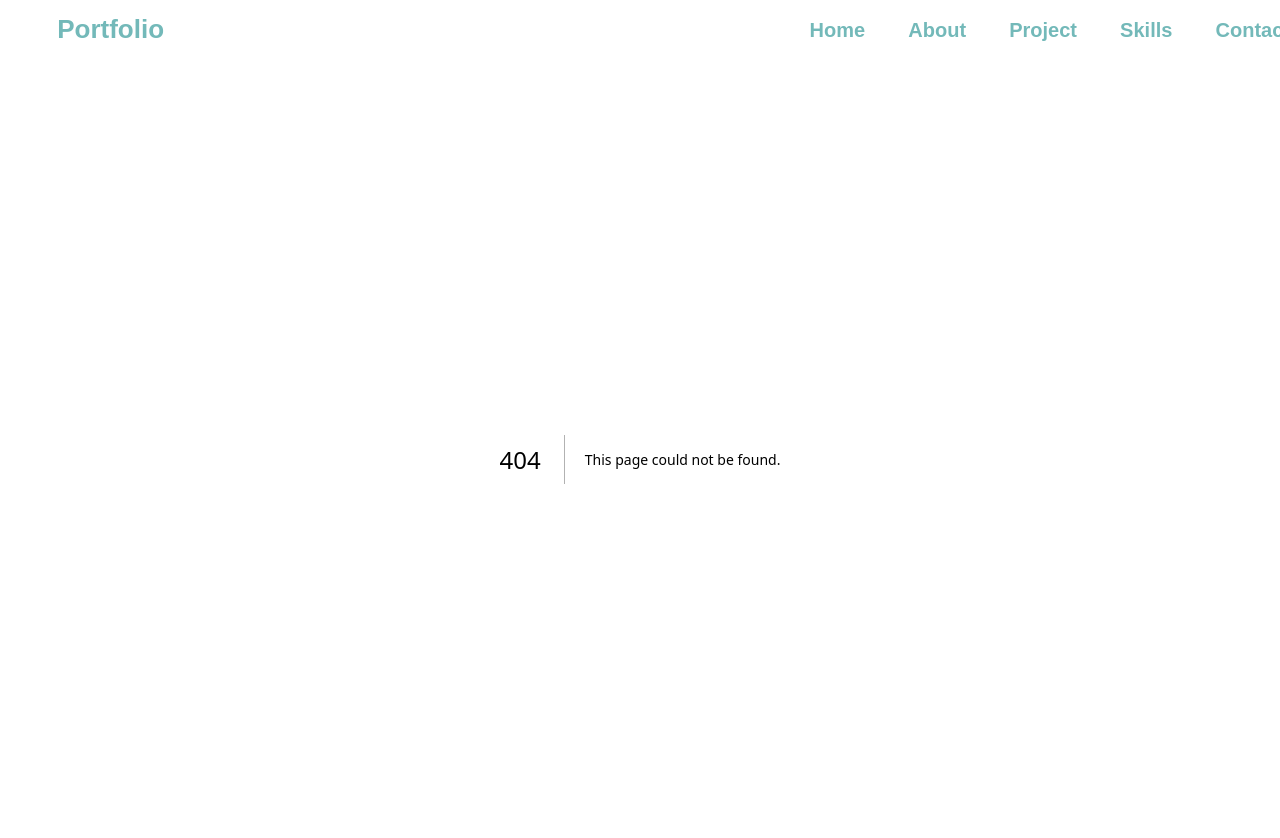
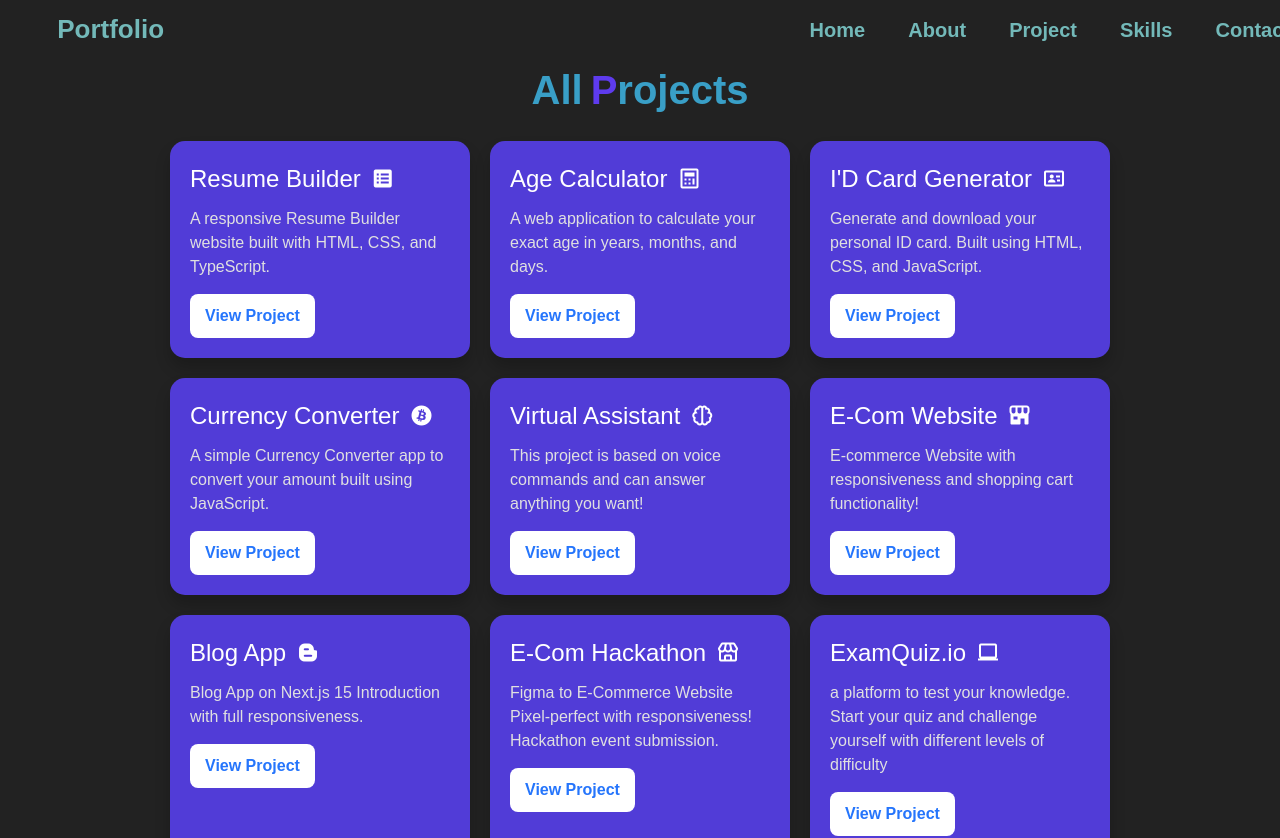
Before and after one commit to MuhammadSamad30/Portfolio-Next.js, a Next.js app: page /projects in a window 1280 px wide. Before the commit this address had no page. Shown: the top 838 px of the page. Built offline with nearby package versions, Linux system fonts and the light colour scheme.

Commit message:
Portfolio-Next.js

```diff
--- /dev/null
+++ b/app/projects/page.tsx
@@ -0,0 +1,12 @@
+import AllProjects from "@/components/AllProjects";
+import React from "react";
+
+const AllProject = () => {
+  return (
+    <div>
+      <AllProjects />
+    </div>
+  );
+};
+
+export default AllProject;
--- /dev/null
+++ b/components/AllProjects.tsx
@@ -0,0 +1,33 @@
+"use client";
+import "boxicons/css/boxicons.min.css";
+import { projectsData } from "../data/projectsData";
+
+const Project1 = () => {
+  return (
+    <>
+      <h1 id="project-heading">
+        All<span className="pl-2">P</span>rojects
+      </h1>
+      <div id="projects">
+        {projectsData.map((project: any) => (
+          <div key={project.id} id={`project project-${project.id}`}>
+            <h3>
+              {project.title} <i className={`bx ${project.icon}`}></i>
+            </h3>
+            <p>{project.description}</p>
+            <a
+              href={project.link}
+              target="_blank"
+              rel="noopener noreferrer"
+              id="project-link"
+            >
+              View Project
+            </a>
+          </div>
+        ))}
+      </div>
+    </>
+  );
+};
+
+export default Project1;
--- a/components/Project.tsx
+++ b/components/Project.tsx
@@ -1,4 +1,5 @@
 import "boxicons/css/boxicons.min.css";
+import Link from "next/link";
 
 const Project1 = () => {
   return (
@@ -52,9 +53,9 @@ const Project1 = () => {
     </div>
 
     <div id="project project-9">
-      <h3>IN DEVELOPMENT</h3>
+      <h3>Want To See All</h3>
       <p></p>
-      <a href="#" target="_blank" rel="noopener noreferrer" id="project-link">View Project</a>
+      <Link href="/projects" id="project-link">View All</Link>
     </div>
   </div>
   )
--- /dev/null
+++ b/data/projectsData.ts
@@ -0,0 +1,82 @@
+export const projectsData = [
+  {
+    id: 1,
+    title: "Resume Builder",
+    description:
+      "A responsive Resume Builder website built with HTML, CSS, and TypeScript.",
+    icon: "bxs-spreadsheet",
+    link: "https://shareable-resume-builder-by-samad.vercel.app/",
+  },
+  {
+    id: 2,
+    title: "Age Calculator",
+    description:
+      "A web application to calculate your exact age in years, months, and days.",
+    icon: "bx-calculator",
+    link: "https://age-calculator-delta-pearl.vercel.app/",
+  },
+  {
+    id: 3,
+    title: "I'D Card Generator",
+    description:
+      "Generate and download your personal ID card. Built using HTML, CSS, and JavaScript.",
+    icon: "bx-id-card",
+    link: "https://muhammad-samad-id-card-generator.vercel.app/",
+  },
+  {
+    id: 4,
+    title: "Currency Converter",
+    description:
+      "A simple Currency Converter app to convert your amount built using JavaScript.",
+    icon: "bxl-bitcoin",
+    link: "https://muhammad-samad-currency-convertor.vercel.app/",
+  },
+  {
+    id: 5,
+    title: "Virtual Assistant",
+    description:
+      "This project is based on voice commands and can answer anything you want!",
+    icon: "bx-brain",
+    link: "https://virtual-assistant-js-by-samad.vercel.app/",
+  },
+  {
+    id: 6,
+    title: "E-Com Website",
+    description:
+      "E-commerce Website with responsiveness and shopping cart functionality!",
+    icon: "bxs-store-alt",
+    link: "https://e-commerce-website-by-samad.vercel.app/",
+  },
+  {
+    id: 7,
+    title: "Blog App",
+    description:
+      "Blog App on Next.js 15 Introduction with full responsiveness.",
+    icon: "bxl-blogger",
+    link: "https://basic-blog-app-by-samad.vercel.app/",
+  },
+  {
+    id: 8,
+    title: "E-Com Hackathon",
+    description:
+      "Figma to E-Commerce Website Pixel-perfect with responsiveness! Hackathon event submission.",
+    icon: "bx-store",
+    link: "https://e-commerce-hackathon-by-samad.vercel.app/",
+  },
+  {
+    id: 9,
+    title: "ExamQuiz.io",
+    description:
+      "a platform to test your knowledge. Start your quiz and challenge yourself with different levels of difficulty",
+    icon: "bx bx-laptop",
+    link: "https://exam-quiz-io-muhammad-samad.vercel.app/",
+  },
+  {
+    id: 10,
+    title: "E-Com Back-End",
+    description:
+      "E-commerce Website with responsive ness and back-end functionality!",
+    icon: "bx bxl-shopify",
+    link: "https://e-commerce-back-end-hackathon-by-samad.vercel.app/",
+  },
+];
```
Also changed, not shown: app/page.tsx (+8 -4 lines).
